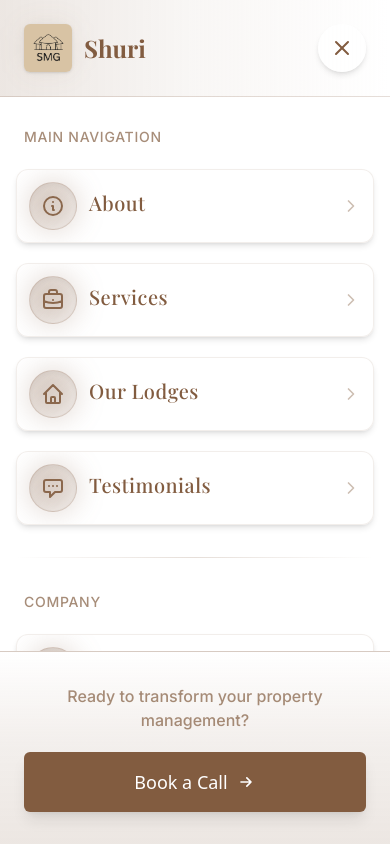
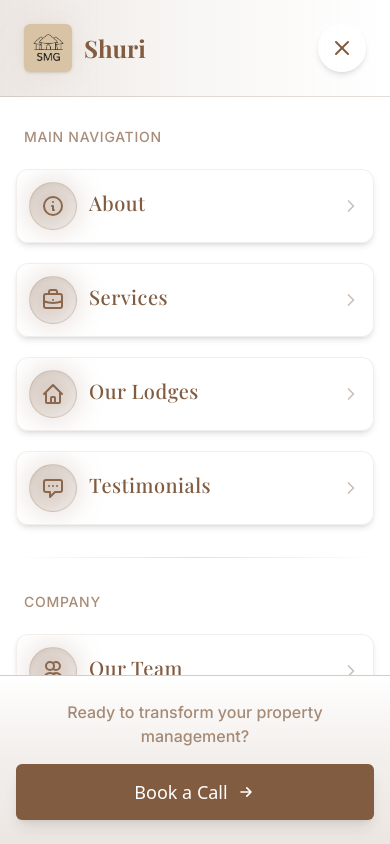
Before and after one commit to bvilane/shuri-management, a Next.js app: page / in a window 390 px wide. Both pictures are taken after a click on the button 352 px from the left and 36 px from the top of the page. Shown: the top 844 px of the page. Built offline with nearby package versions, Linux system fonts and the light colour scheme; a web font is replaced by a local one.

Commit message:
fix: mobile menu fixes

```diff
--- a/src/components/layout/Header.tsx
+++ b/src/components/layout/Header.tsx
@@ -155,10 +155,10 @@ export default function Header() {
           </nav>
 
           {/* Mobile menu footer */}
-          <div className="border-t border-primary/20 py-8 px-6 bg-gradient-to-t from-primary/15 via-primary/10 to-white backdrop-blur-md">
+          <div className="border-t border-primary/20 py-6 px-4 bg-gradient-to-t from-primary/15 via-primary/10 to-white backdrop-blur-md">
             <div className="mx-auto max-w-md">
-              <p className="text-center text-primary/70 mb-5 font-medium font-sans">Ready to transform your property management?</p>
-              <GetStartedButton className="w-full py-4 text-center text-lg shadow-lg hover:shadow-xl transition-all duration-300 active:scale-[0.98]">
+              <p className="text-center text-primary/70 mb-4 font-medium font-sans">Ready to transform your property management?</p>
+              <GetStartedButton className="w-full py-3.5 text-center text-lg shadow-lg hover:shadow-xl transition-all duration-300 active:scale-[0.98] mb-safe">
                 Book a Call
               </GetStartedButton>
             </div>
```
